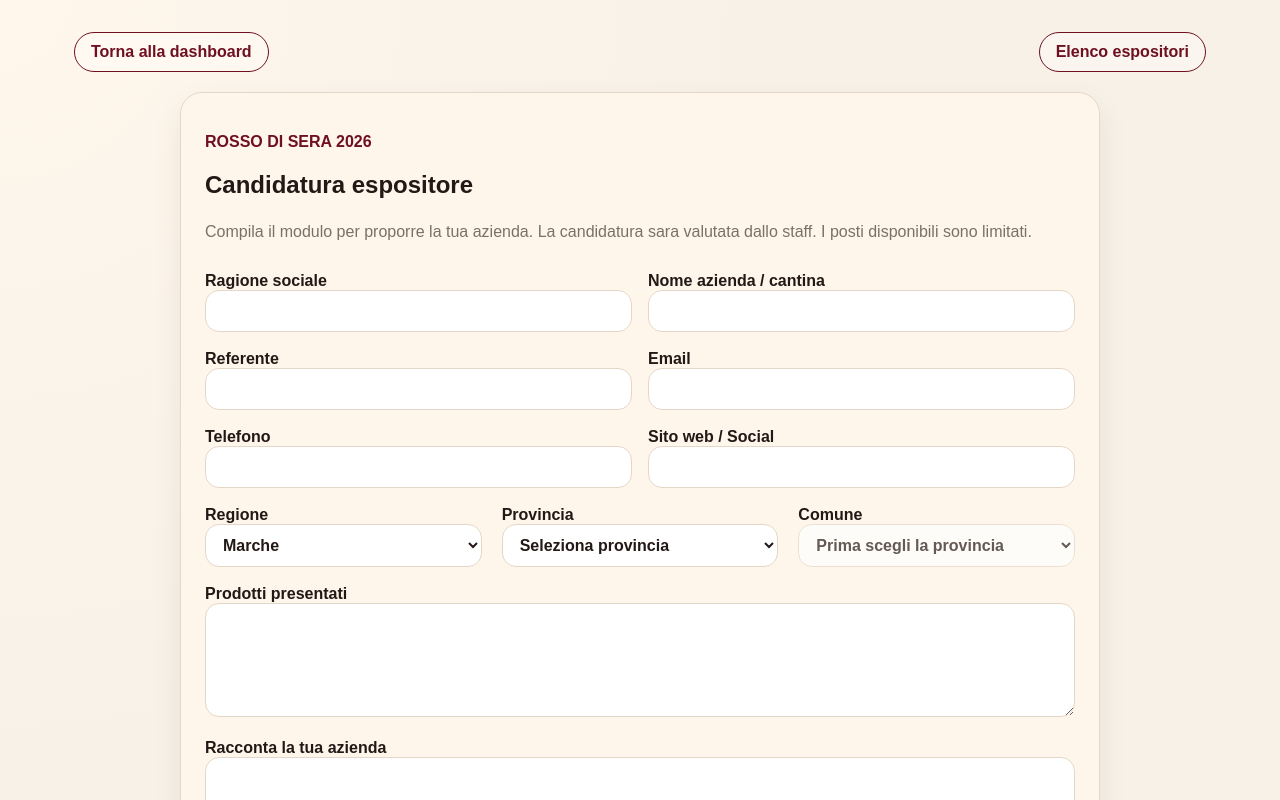
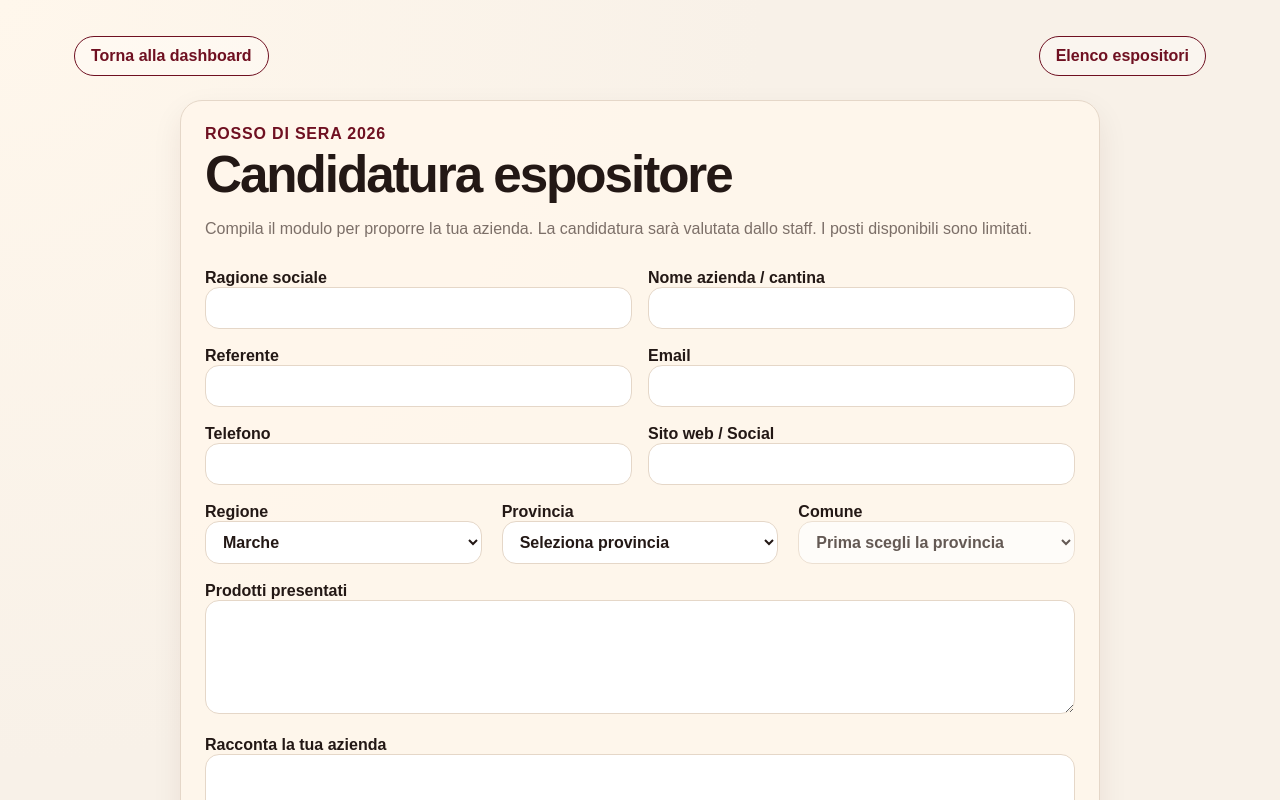
Before and after one commit to giordmando/rosso-di-sera-staff-app, a Next.js app: page /candidatura in a window 1280 px wide. Shown: the top 800 px of the page. Built offline with nearby package versions, Linux system fonts and the light colour scheme.

Commit message:
Connect footer to candidature page

```diff
--- a/src/app/candidatura/page.tsx
+++ b/src/app/candidatura/page.tsx
@@ -1,25 +1,7 @@
 import Link from 'next/link';
+import { AppFooter } from '@/components/AppFooter';
 import { CandidatureForm } from './CandidatureForm';
 
 export default function CandidaturePage() {
-  return (
-    <main>
-      <section style={{ padding: '32px 0 56px' }}>
-        <div className="container">
-          <div style={{ display: 'flex', justifyContent: 'space-between', gap: 12, alignItems: 'center', marginBottom: 20, flexWrap: 'wrap' }}>
-            <Link href="/dashboard" className="btn btn-secondary">Torna alla dashboard</Link>
-            <Link href="/espositori" className="btn btn-secondary">Elenco espositori</Link>
-          </div>
-          <div className="card" style={{ maxWidth: 920, margin: '0 auto' }}>
-            <p style={{ color: 'var(--wine)', fontWeight: 800 }}>ROSSO DI SERA 2026</p>
-            <h1>Candidatura espositore</h1>
-            <p style={{ color: 'var(--muted)', lineHeight: 1.6 }}>
-              Compila il modulo per proporre la tua azienda. La candidatura sara valutata dallo staff. I posti disponibili sono limitati.
-            </p>
-            <CandidatureForm />
-          </div>
-        </div>
-      </section>
-    </main>
-  );
+  return <><main><section className="container page"><div className="toolbar" style={{ justifyContent: 'space-between', marginBottom: 24 }}><Link href="/dashboard" className="btn btn-secondary">Torna alla dashboard</Link><Link href="/espositori" className="btn btn-secondary">Elenco espositori</Link></div><div className="card" style={{ maxWidth: 920, margin: '0 auto' }}><p className="eyebrow">Rosso di Sera 2026</p><h1 className="page-title">Candidatura espositore</h1><p className="muted">Compila il modulo per proporre la tua azienda. La candidatura sarà valutata dallo staff. I posti disponibili sono limitati.</p><CandidatureForm /></div></section></main><AppFooter /></>;
 }
```
